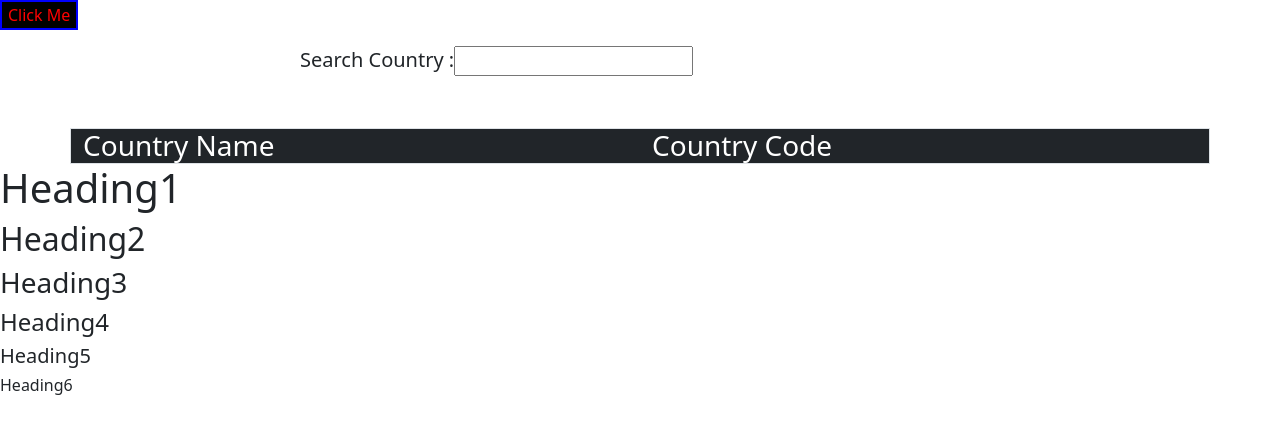
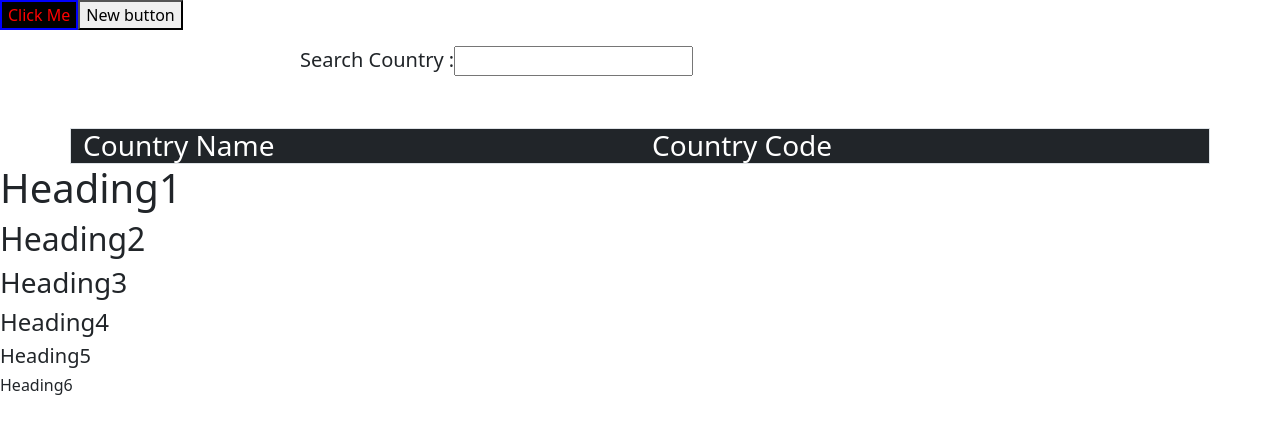
Before and after one commit to KaleeswaraKumard/Demo_project, a React (Create React App) app: page / in a window 1280 px wide. Shown: the top 434 px of the page. Built offline with nearby package versions, Linux system fonts and the light colour scheme.

Commit message:
Added the new button

```diff
--- a/src/App.js
+++ b/src/App.js
@@ -53,6 +53,9 @@ class myApp extends Component {
       <div>
         <button style={{ color: "red", background: "black", border: "2px solid blue" }} onClick={() => console.log("clicked Me")}>
           Click Me
+        </button>
+        <button>
+            New button
         </button>
         <div className="margin-left mt-3 mb-5" >
           <label htmlFor="Search" className="h5 mr-4">Search Country : </label>
```
